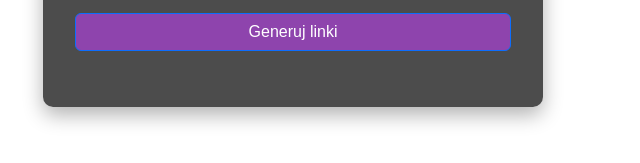
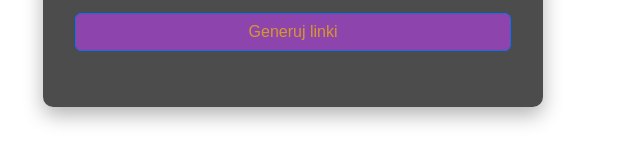
Before and after one commit to Garfieldowce/CLG, a plain HTML site: page frontend/index.html in a window 1280 px wide. Shown: the part 559-722 px from the top of the page, 347-987 px from the left. Drawn offline with nearby package versions, Linux system fonts and the light colour scheme.

Commit message:
Update index.html

```diff
--- a/frontend/index.html
+++ b/frontend/index.html
@@ -31,7 +31,7 @@
     /* Tryb ciemny - fioletowy przycisk */
     body.dark-mode .btn-primary {
       background-color: #8e44ad;
-      color: ##000000;
+      color: #D6982D;
     }
 
     body.dark-mode .btn-primary:hover {
```
